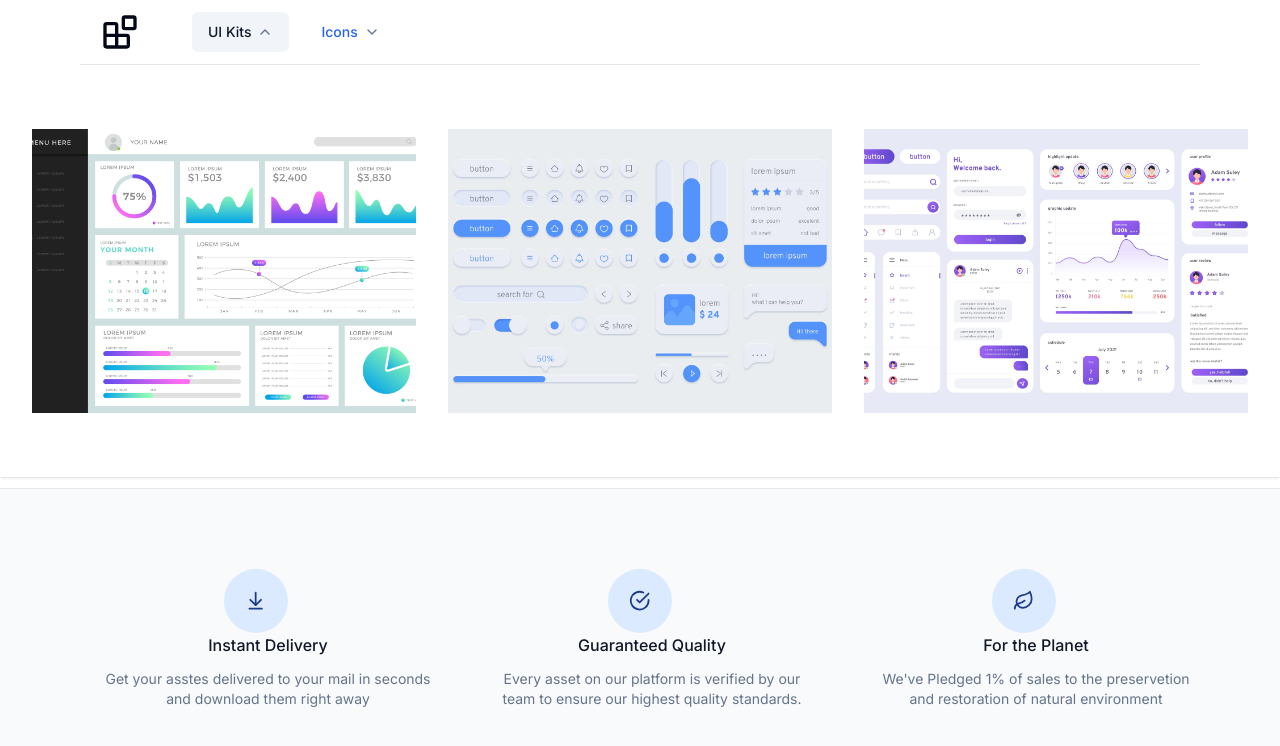
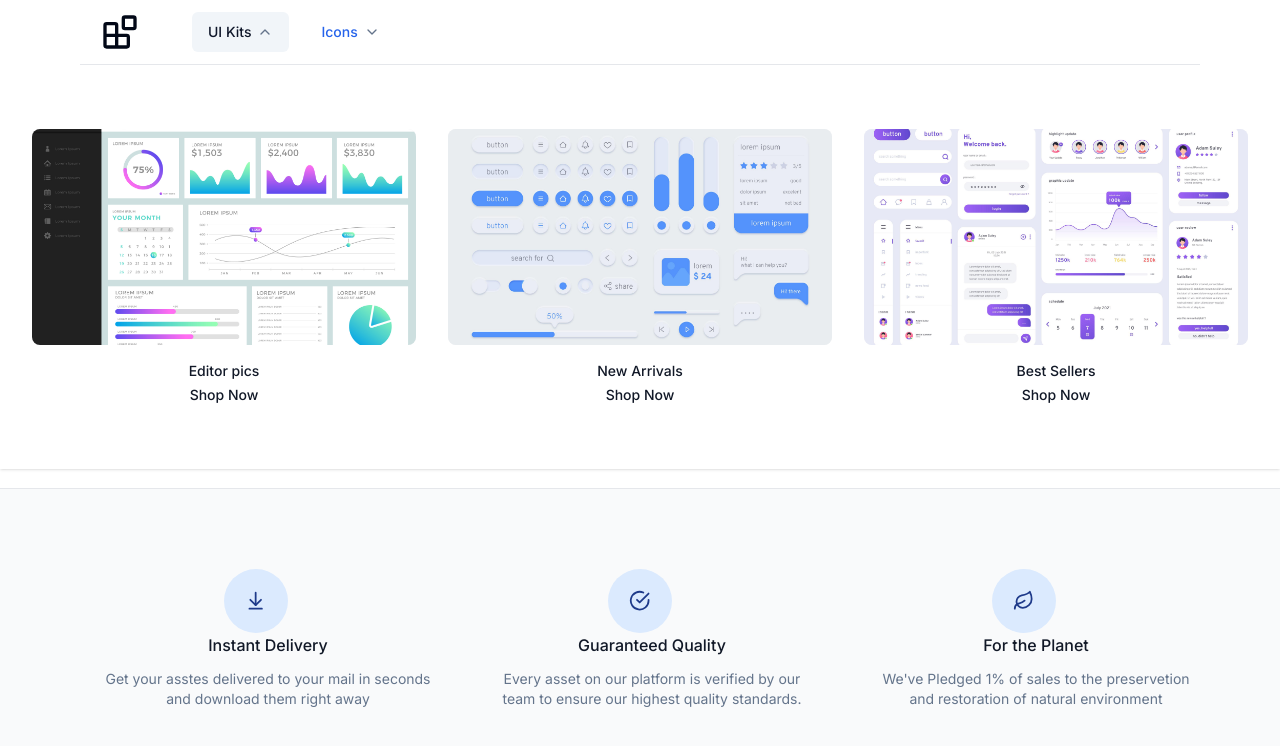
Before and after one commit to Ikramico/Type-Next, a Next.js app in the folder demo-shop/: page / in a window 1280 px wide. Both pictures are taken after a click on the button "UI Kits". Shown: the top 746 px of the page. Built offline with nearby package versions, Linux system fonts and the light colour scheme.

Commit message:
nav cont

```diff
--- a/demo-shop/src/components/navItem.tsx
+++ b/demo-shop/src/components/navItem.tsx
@@ -38,14 +38,14 @@ return ( <div className="flex">
                                 {
                                     category.featured.map((item)=>(
                                         <div className="group relative text-base sm:text-sm" key={item.name}>
-                                            <div className="realtive aspect-video overflow-hidden rounded-lg bg-gray-100 group-hover:opacity-75">
+                                            <div className="relative aspect-video overflow-hidden rounded-lg bg-gray-100 group-hover:opacity-75">
 
                                                 <Image src={item.imgSrc} alt='product category image'className='object-cover object-center' fill />
                                             </div>
-                                            <Link href={item.href} className="mt-6 block font-medium text-gray-900">
+                                            <Link href={item.href} className="mt-4 block font-medium text-gray-900 text-center">
                                                 {item.name}
                                             </Link>
-                                            <p className="mt-1" aria-hidden= 'true'>
+                                            <p className="mt-1 block font-medium text-gray-900 text-center" aria-hidden= 'true'>
                                                 Shop Now
                                             </p>
                                         </div>
```
